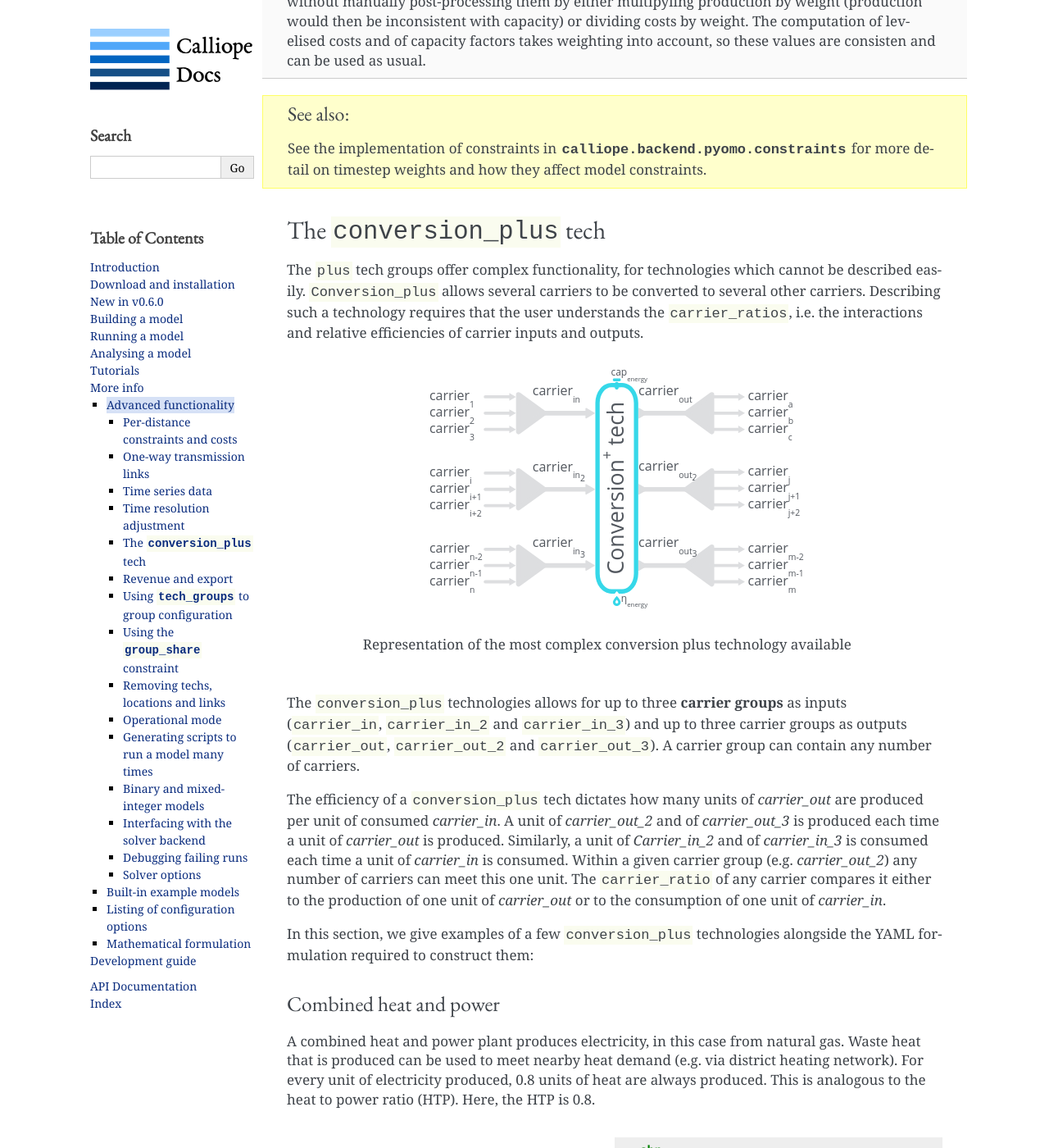
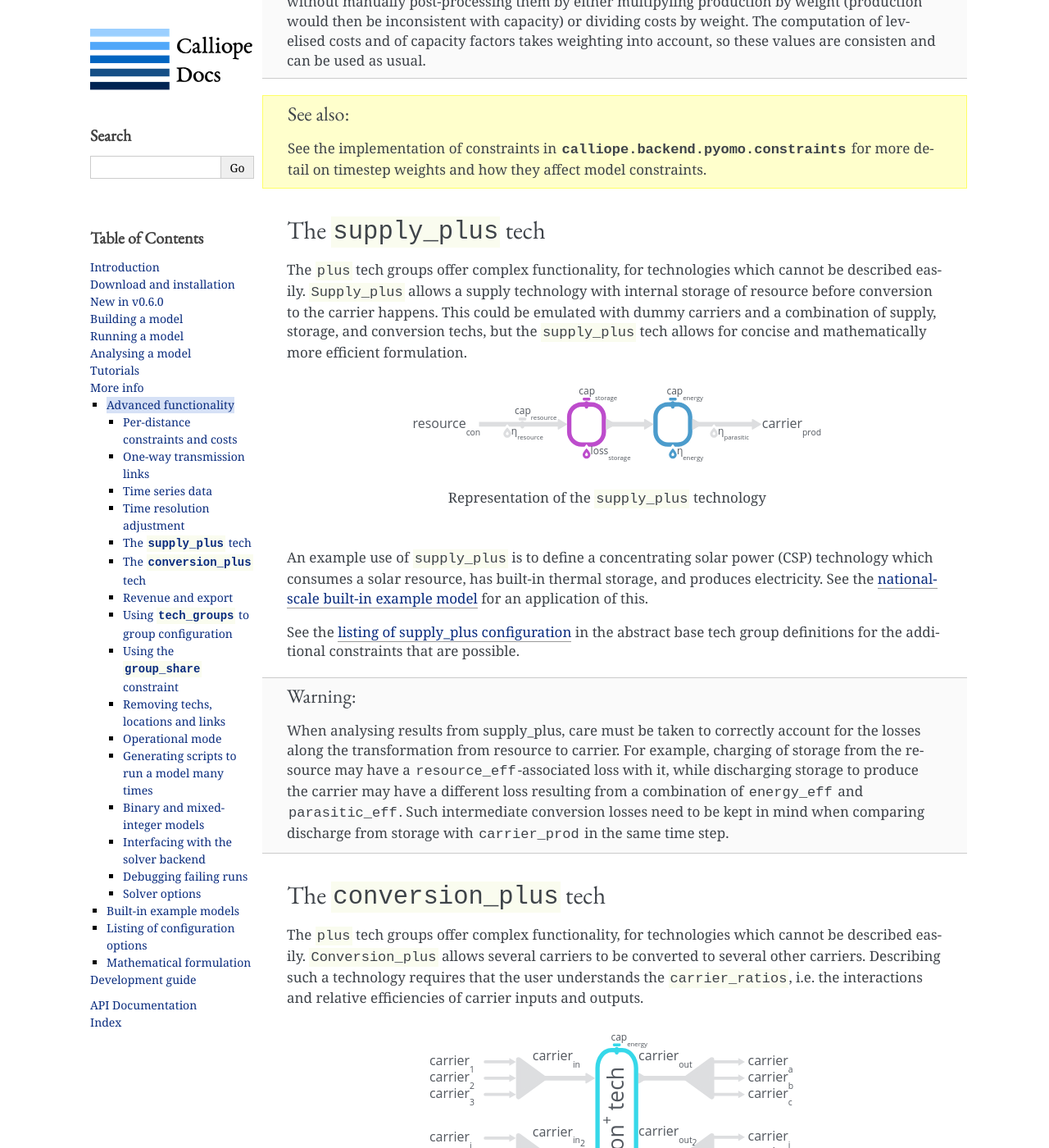
Before and after one commit to calliope-project/calliope, a Sphinx documentation site: the page built from doc/user/ref_advanced_func.rst, in a window 1280 px wide and 1400 px high, scrolled down 3227 px. Shown: the whole window at 82% size. Built offline with Sphinx 7.4.7, drawn with Linux system fonts in a browser that asks for light colours; pages that are not in the unit, such as notebooks, are missing from menus; a script that is not in the unit is left out; some of the changed text lies outside the part shown.

Commit message:
Docs: add supply_plus details, fix extreme time func

```diff
--- a/doc/user/ref_advanced_func.rst
+++ b/doc/user/ref_advanced_func.rst
@@ -116,11 +116,11 @@ The available options include:
 
 .. code-block:: yaml
 
-   model:
+    model:
         time:
             masks:
-                - {function: week, options: {day_func: 'extreme', tech: 'wind', how: 'max'}}
-                - {function: week, options: {day_func: 'extreme', tech: 'wind', how: 'min'}}
+                - {function: extreme, options: {padding: 'calendar_week', tech: 'wind', how: 'max'}}
+                - {function: extreme, options: {padding: 'calendar_week', tech: 'wind', how: 'min'}}
             function: resample
             function_options: {'resolution': '6H'}
 
@@ -132,6 +132,24 @@ The available options include:
 
   See the implementation of constraints in :mod:`calliope.backend.pyomo.constraints` for more detail on timestep weights and how they affect model constraints.
 
+.. _supply_plus:
+
+The ``supply_plus`` tech
+------------------------
+
+The ``plus`` tech groups offer complex functionality, for technologies which cannot be described easily. ``Supply_plus`` allows a supply technology with internal storage of resource before conversion to the carrier happens. This could be emulated with dummy carriers and a combination of supply, storage, and conversion techs, but the ``supply_plus`` tech allows for concise and mathematically more efficient formulation.
+
+.. figure:: images/supply_plus.*
+   :alt: supply_plus
+
+   Representation of the ``supply_plus`` technology
+
+An example use of ``supply_plus`` is to define a concentrating solar power (CSP) technology which consumes a solar resource, has built-in thermal storage, and produces electricity. See the :doc:`national-scale built-in example model <tutorials_01_national>` for an application of this.
+
+See the :ref:`listing of supply_plus configuration <abstract_base_tech_definitions>` in the abstract base tech group definitions for the additional constraints that are possible.
+
+.. Warning:: When analysing results from supply_plus, care must be taken to correctly account for the losses along the transformation from resource to carrier. For example, charging of storage from the resource may have a ``resource_eff``-associated loss with it, while discharging storage to produce the carrier may have a different loss resulting from a combination of ``energy_eff`` and ``parasitic_eff``. Such intermediate conversion losses need to be kept in mind when comparing discharge from storage with ``carrier_prod`` in the same time step.
+
 .. _conversion_plus:
 
 The ``conversion_plus`` tech
@@ -142,7 +160,7 @@ The ``plus`` tech groups offer complex functionality, for technologies which can
 .. figure:: images/conversion_plus.*
    :alt: conversion_plus
 
-   Representation of the most complex conversion plus technology available
+   Representation of the most complex ``conversion_plus`` technology available
 
 The ``conversion_plus`` technologies allows for up to three **carrier groups** as inputs (``carrier_in``, ``carrier_in_2`` and ``carrier_in_3``) and up to three carrier groups as outputs (``carrier_out``, ``carrier_out_2`` and ``carrier_out_3``). A carrier group can contain any number of carriers.
 
```
